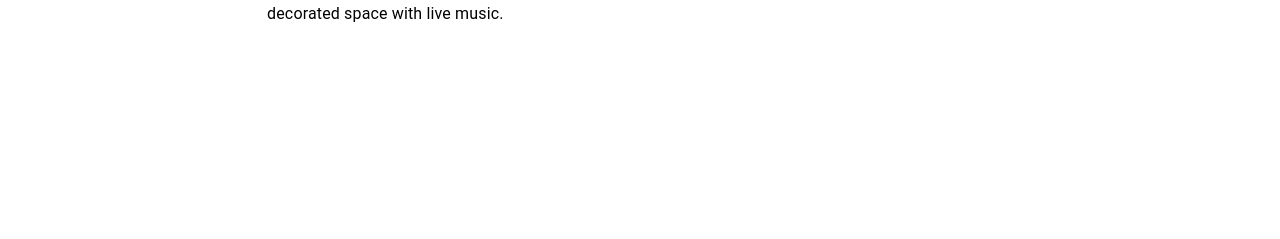
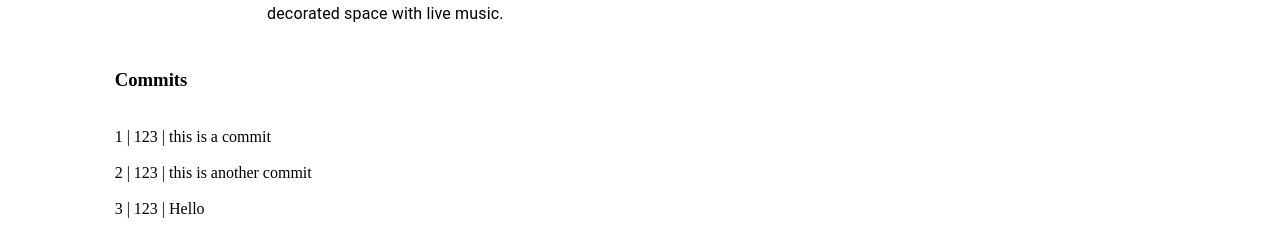
Before and after one commit to CS222-UIUC/course-project-team46, a React (Create React App) app in the folder client/: page /restaurant/1 in a window 1280 px wide. Shown: the part 883-1122 px from the top of the page. Before the commit the page ends 941 px from the top, so only its background shows below. Built offline with nearby package versions, Linux system fonts and the light colour scheme.

Commit message:
Add a draft of commit component

```diff
--- /dev/null
+++ b/client/src/components/Commits/index.js
@@ -0,0 +1,36 @@
+import { React } from 'react';
+
+import { Box } from '@mui/material';
+
+/**
+ * @todo
+ *      1. component for user to put in commit and submit
+ *      2. component to display commitList
+ */
+function Commits(props) {
+    const { commitList } = props;
+
+    //
+    return (
+        <Box
+            sx={{
+                paddingBottom: 2,
+                textAlign: 'left'
+            }}
+        >
+            <h3>Commits</h3>
+            {commitList
+                .map((item) => {
+                    return (
+                        <span key={item.commits_id}>
+                            <br />
+                            {item.commits_id} | {item.user_id} | {item.detail}
+                            <br />
+                        </span>
+                    )
+                })}
+        </Box>
+    );
+}
+
+export default Commits;
--- a/client/src/pages/RestaurantDetailPage/index.js
+++ b/client/src/pages/RestaurantDetailPage/index.js
@@ -4,6 +4,7 @@ import './RestaurantDetailPage.css';
 import React from 'react';
 //import { useParams } from 'react-router-dom';
 import AppBar from '../../components/AppBar'
+import Commits from '../../components/Commits'
 
 import { Box, Grid } from '@mui/material';
 
@@ -135,15 +136,25 @@ function RestaurantDetailPage(props) {
             "dish_price": 37.57,
             "recommand_numebr": 2.4
         }]
-    /*
+
     const commits=[
         {
             "commits_id": 1,
             "user_id": 123,
             "detail": "this is a commit"
+        },
+        {
+            "commits_id": 2,
+            "user_id": 123,
+            "detail": "this is another commit"
+        },
+        {
+            "commits_id": 3,
+            "user_id": 123,
+            "detail": "Hello"
         }
     ]
-    */
+
     return (
         <div>
             <AppBar />
@@ -153,6 +164,7 @@ function RestaurantDetailPage(props) {
                     <Grid item xs={10}>
                         <RestaurantDetailPageHead detail={detail} />
                         <RestaurantDetailPageTabs detail={detail} menu={menu} />
+                        <Commits commitList={commits} />
                     </Grid>
                     <Grid item xs={1} />
                 </Grid>
```
